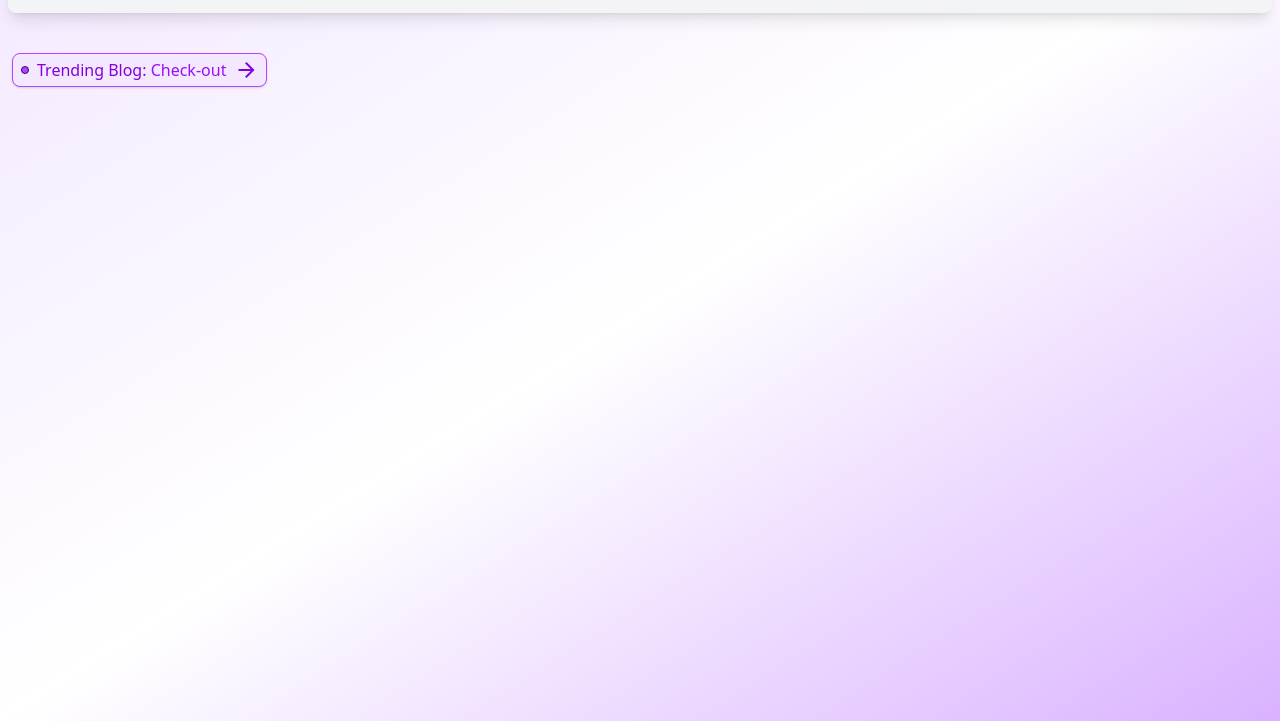
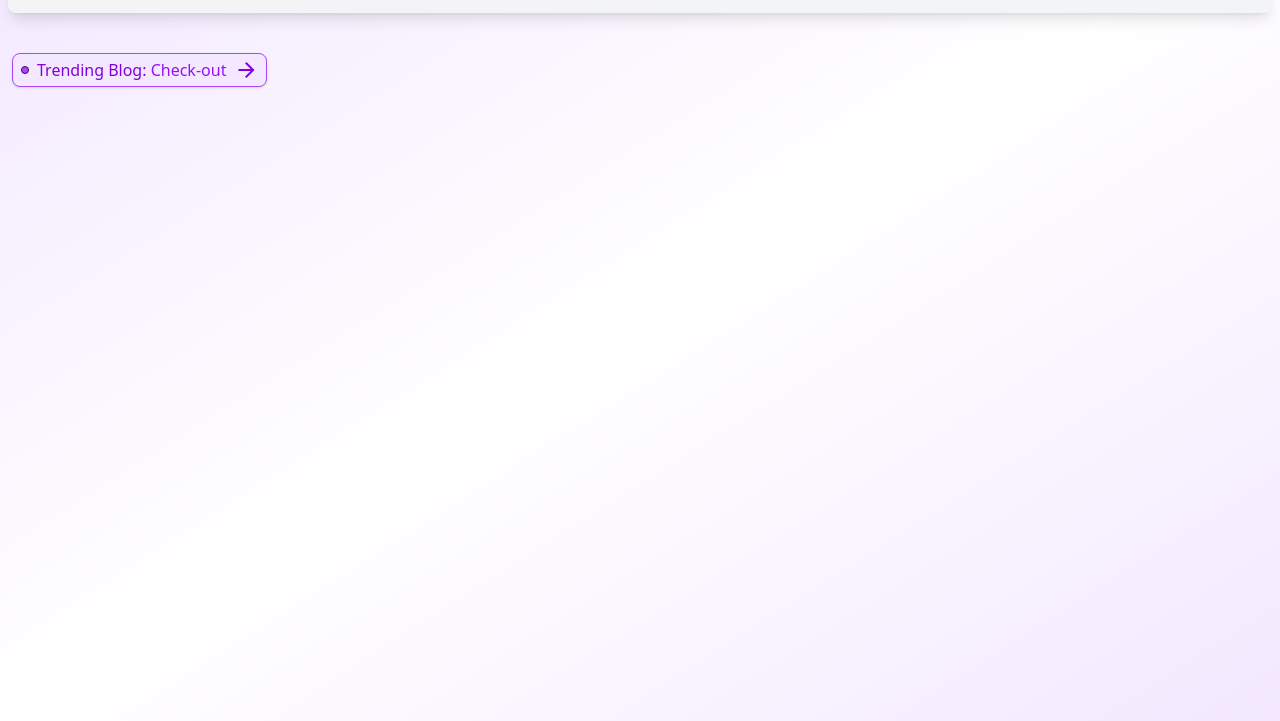
Before and after one commit to HafeezFateh/GreatXt, a website: page index.html in a window 1280 px wide. Shown: the part 91-812 px from the top of the page. Drawn offline with nearby package versions, Linux system fonts and the light colour scheme.

Commit message:
new commit

```diff
--- a/index.html
+++ b/index.html
@@ -8,7 +8,7 @@
     <link href="https://fonts.googleapis.com/css2?family=Material+Symbols+Outlined" rel="stylesheet" />
 
 </head>
-<body class="bg-gradient-to-br from-purple-100 via-white to-purple-300 min-h-screen">
+<body class="bg-gradient-to-br from-purple-100 via-white to-purple-100 min-h-screen">
 
     <!-- header -->
 
```
